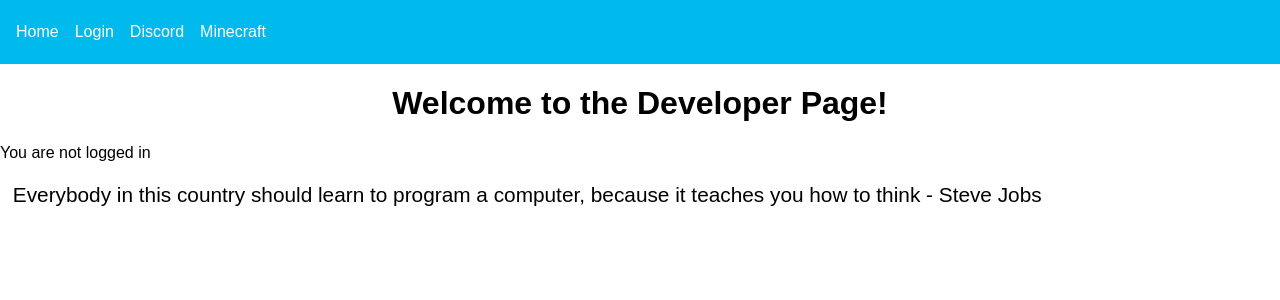
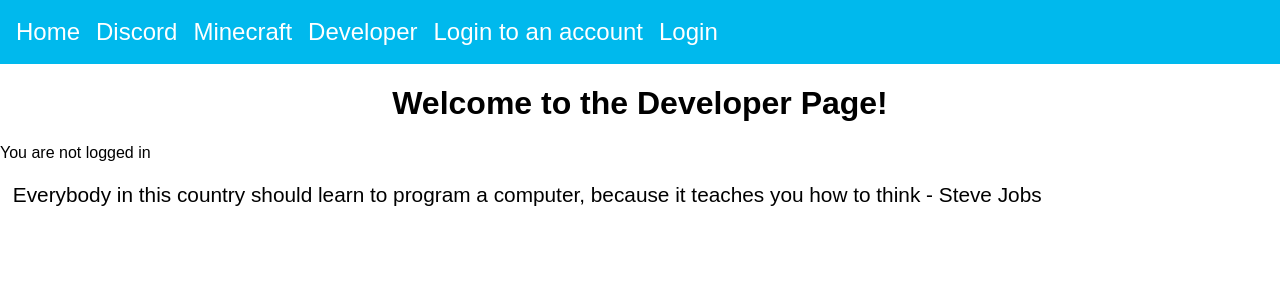
Before and after one commit to gitleolee/dytro, a React (Create React App) app: page /developer in a window 1280 px wide. Shown: the top 300 px of the page. Built offline with nearby package versions, Linux system fonts and the light colour scheme.

Commit message:
DytroRevolution1

```diff
--- a/src/App.js
+++ b/src/App.js
@@ -38,7 +38,7 @@ class App extends Component {
     const { userId, username } = this.state;
     return (
       <div className="App">
-        <Header userId={userId} />
+        <Header userId={userId} username={username} />
         <Route
           exact
           path="/"
--- a/src/components/Header.js
+++ b/src/components/Header.js
@@ -5,10 +5,11 @@ import PropTypes from 'prop-types';
 
 export default class Header extends Component {
   static propTypes = {
-    userId: PropTypes.number
+    userId: PropTypes.number,
+    username: PropTypes.string
   };
   render() {
-    const { userId } = this.props;
+    const { userId, username } = this.props;
     return (
       <div
         className={css`
@@ -18,6 +19,7 @@ export default class Header extends Component {
           background: #00b9ed;
           a {
             margin-left: 1rem;
+            font-size: 1.5rem;
             text-decoration: none;
             color: #fff;
           }
@@ -26,7 +28,7 @@ export default class Header extends Component {
         <div
           className={css`
             a {
-              margin-right: 1rem;
+              margin-left: 1rem;
               text-decoration: none;
             }
 
@@ -36,8 +38,6 @@ export default class Header extends Component {
           `}
         />
         <Link to="/">Home</Link>
-        <Link to="/login">Login</Link>
-        {userId && <Link to="/chat">Chat</Link>}
         <a
           target="_blank"
           rel="noopener noreferrer"
@@ -46,6 +46,31 @@ export default class Header extends Component {
           Discord
         </a>
         <Link to="/games/minecraft">Minecraft</Link>
+        <Link to="/developer">Developer</Link>
+        <div
+          className={css`
+            display: flex;
+            align-items: center;
+            height: 4rem;
+            background: #00b9ed;
+            a {
+              margin-left: 1rem;
+              margin-right: 0rem;
+            }
+            .green {
+              color: rgb(0, 255, 0);
+            }
+          `}
+        >
+          {userId ? <a>{username}</a> : <a>Login to an account</a>}
+          {userId ? (
+            <Link to="/chat" className="green">
+              Talk
+            </Link>
+          ) : (
+            <Link to="/login">Login</Link>
+          )}
+        </div>
       </div>
     );
   }
```
